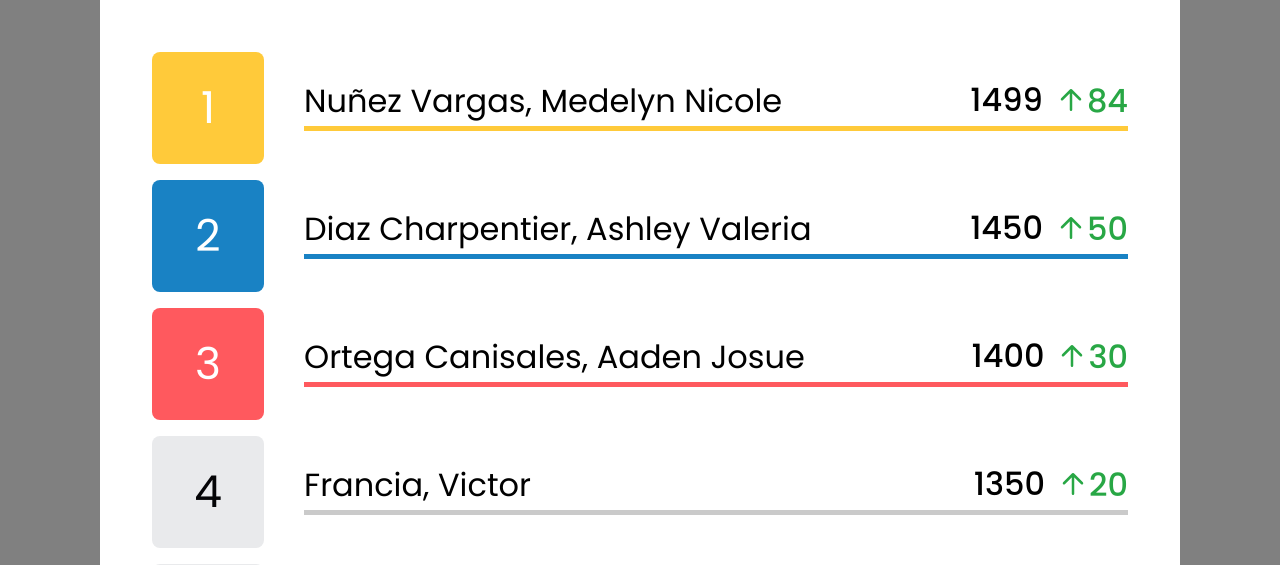
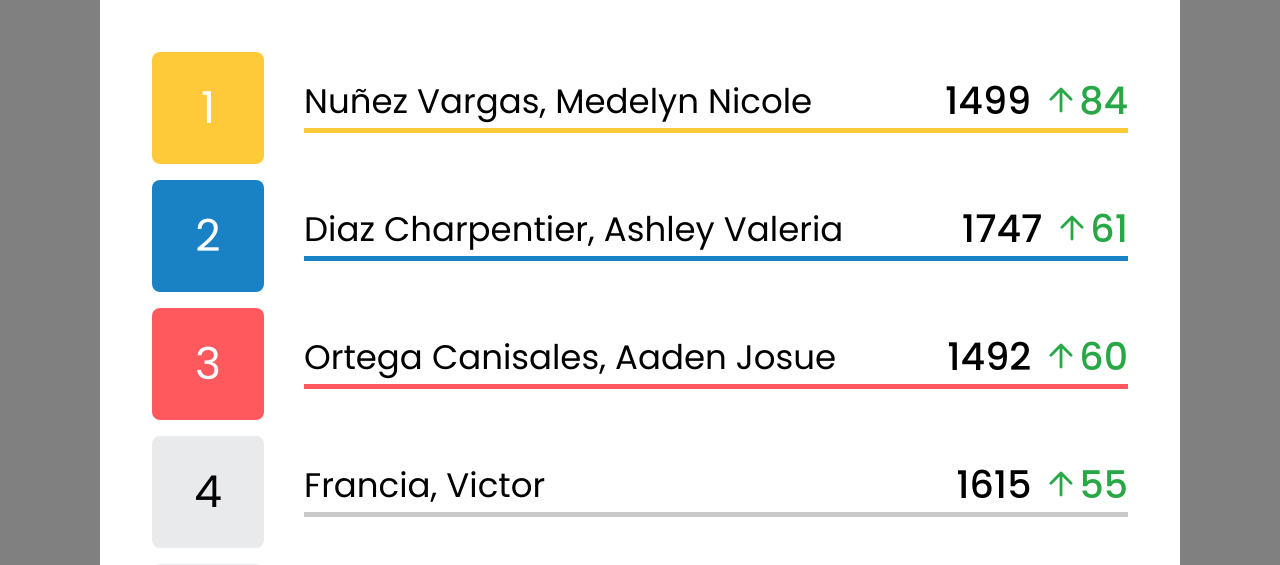
Before and after one commit to Justin-Cordoba/Ranking-Elo, a plain HTML site: page index.html in a window 1280 px wide. Shown: the part 235-800 px from the top of the page. Drawn offline with nearby package versions, Linux system fonts and the light colour scheme.

Commit message:
Update title case in index.html, adjust player ELO and changes in script.js, and enhance font sizes in styles.css

```diff
--- a/index.html
+++ b/index.html
@@ -3,7 +3,7 @@
   <head>
     <meta charset="UTF-8" />
     <meta name="viewport" content="width=device-width, initial-scale=1.0" />
-    <title>Ranking Elo</title>
+    <title>Ranking elo</title>
     <link rel="stylesheet" href="styles.css" />
     <link rel="preconnect" href="https://fonts.googleapis.com" />
     <link rel="preconnect" href="https://fonts.gstatic.com" crossorigin />
--- a/script.js
+++ b/script.js
@@ -26,23 +26,23 @@ const players = [
   {
     rank: 2,
     name: 'Diaz Charpentier, Ashley Valeria',
-    elo: 1450,
-    change: 50,
+    elo: 1747,
+    change: 61,
     color: 'blue'
   },
   {
     rank: 3,
     name: 'Ortega Canisales, Aaden Josue',
-    elo: 1400,
-    change: 30,
+    elo: 1492,
+    change: 60,
     color: 'red'
   },
-  { rank: 4, name: 'Francia, Victor', elo: 1350, change: 20, color: 'gray' },
+  { rank: 4, name: 'Francia, Victor', elo: 1615, change: 55, color: 'gray' },
   {
     rank: 5,
     name: 'Marin Aguirre, Fabian Osvaldo',
-    elo: 1300,
-    change: 10,
+    elo: 1484,
+    change: 55,
     color: 'gray'
   }
 ]
--- a/styles.css
+++ b/styles.css
@@ -97,8 +97,8 @@ body {
 }
 
 .name {
-  font-size: 32px;
-  line-height: 32px;
+  font-size: 34px;
+  line-height: 34px;
 }
 
 .gold {
@@ -141,13 +141,13 @@ body {
 }
 
 .elo-player {
-  font-size: 32px;
-  line-height: 32px;
+  font-size: 38px;
+  line-height: 38px;
   font-weight: 500;
 }
 
 .arrow {
-  width: 32px;
+  width: 36px;
   padding-bottom: 2px;
   display: flex;
 }
```
